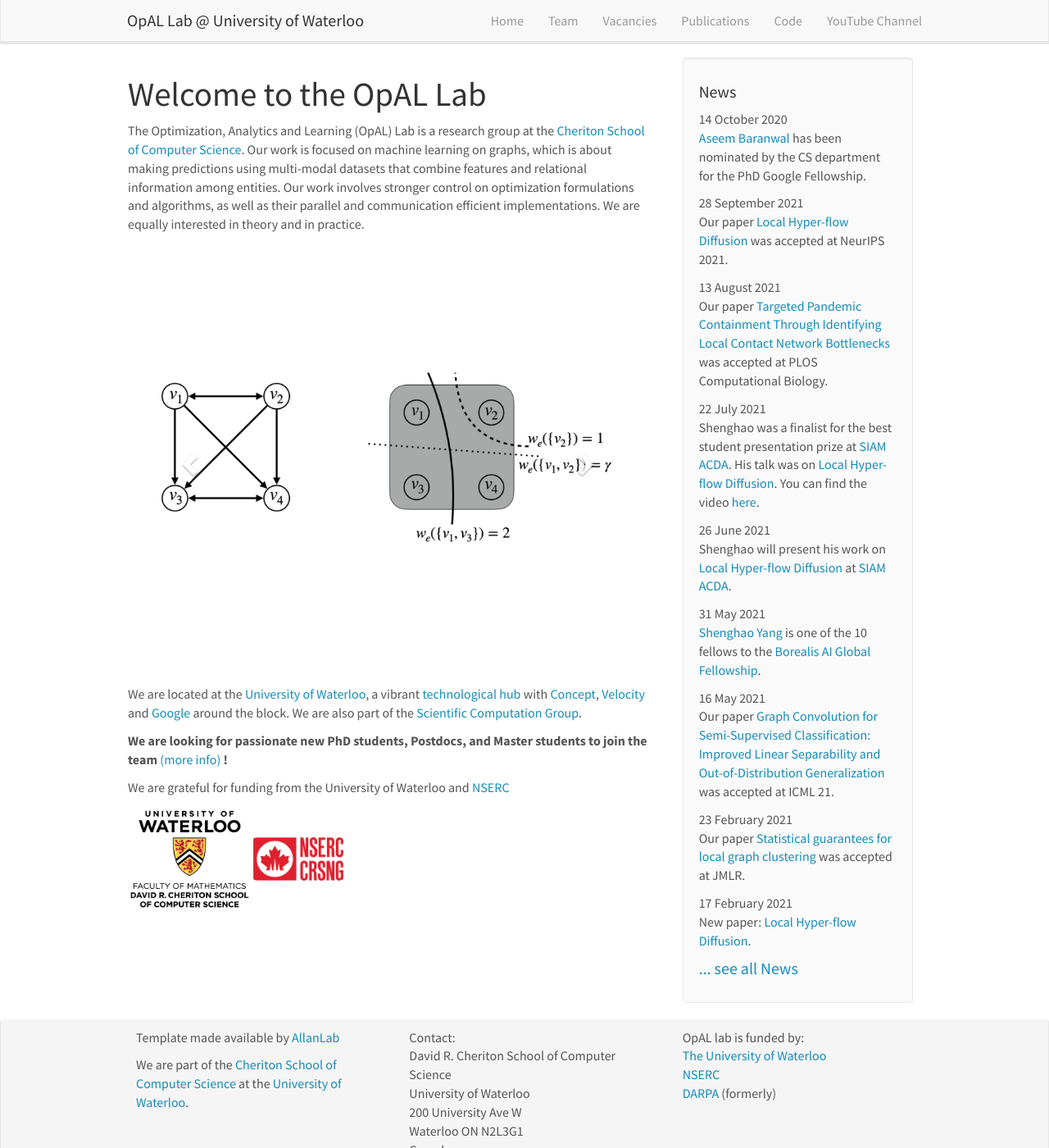
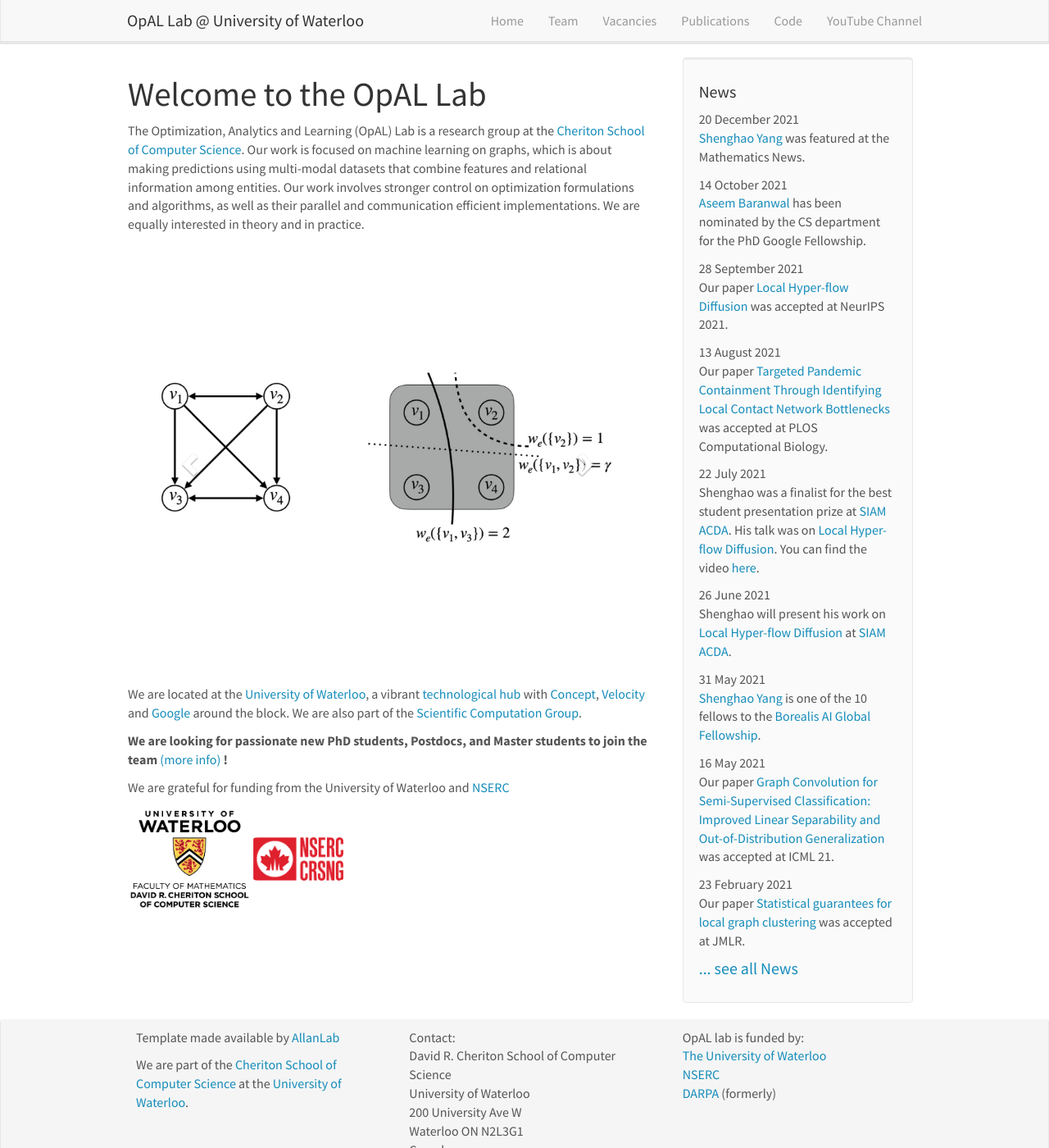
Before and after one commit to opallab/opallab.github.io, a Jekyll site: the page built from _pages/home.md, in a window 1280 px wide and 1400 px high. Shown: the whole window at 82% size. Built offline with Jekyll 4.4.1, drawn with Linux system fonts in a browser that asks for light colours; nearby versions of some CDN libraries.

Commit message:
Mathematics News

```diff
--- a/_data/news.yml
+++ b/_data/news.yml
@@ -1,4 +1,7 @@
-- date: 14 October 2020
+- date: 20 December 2021
+  headline: "<a href='https://cs.uwaterloo.ca/~s286yang/'>Shenghao Yang</a> was featured at the Mathematics News."
+
+- date: 14 October 2021
   headline: "<a href='https://aseemrb.me'>Aseem Baranwal</a> has been nominated by the CS department for the PhD Google Fellowship."
 
 - date: 28 September 2021
```
